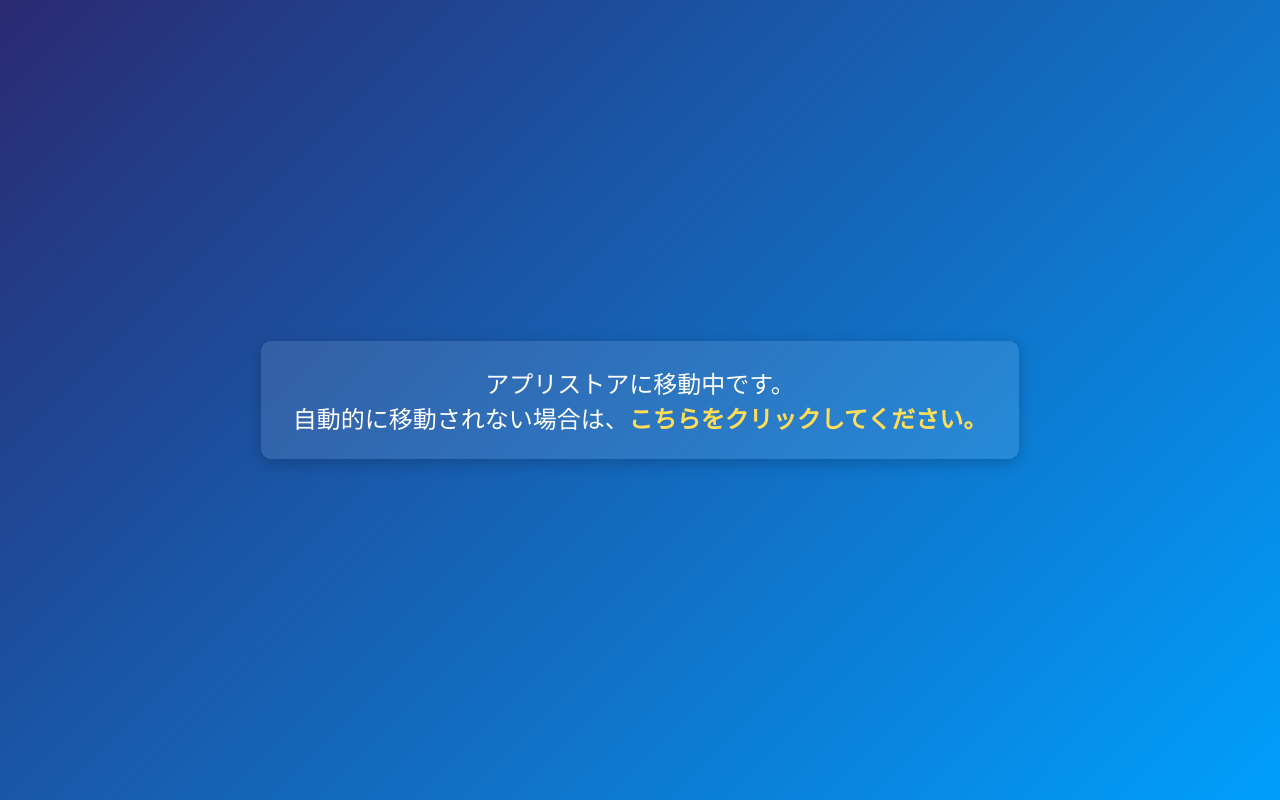
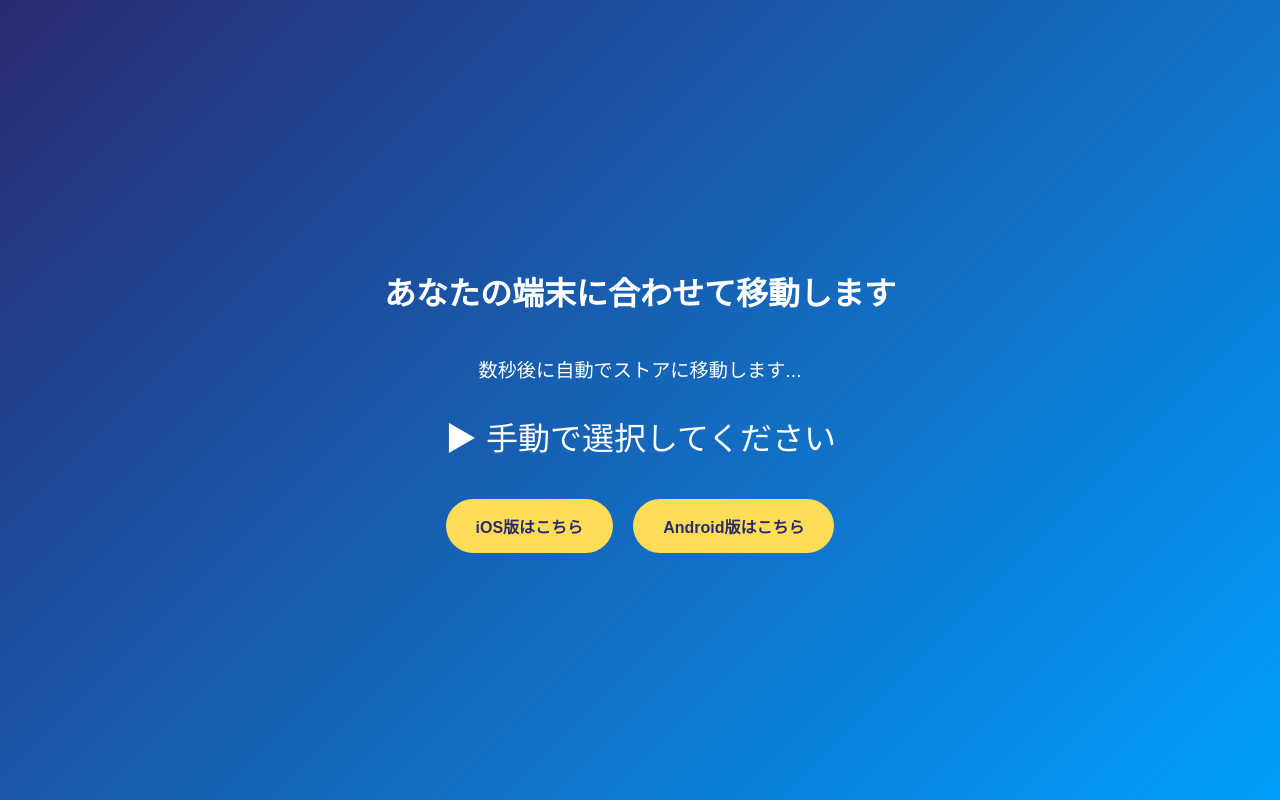
Before and after one commit to arukuArupaka/qr_to_app_arupaka, a plain HTML site: page index.html in a window 1280 px wide. Drawn offline with Linux system fonts and the light colour scheme.

Commit message:
Update index.html

```diff
--- a/index.html
+++ b/index.html
@@ -3,22 +3,23 @@
 <head>
     <meta charset="UTF-8">
     <meta name="viewport" content="width=device-width, initial-scale=1.0">
-    <meta http-equiv="refresh" content="1.5; url=https://apps.apple.com/us/app/%E5%A4%A7%E5%AD%A6%E7%94%9F%E6%B4%BB%E6%94%AF%E6%8F%B4%E3%82%A2%E3%83%97%E3%83%AAfor%E7%AB%8B%E5%91%BD%E9%A4%A8-%E6%AD%A9%E3%81%8F%E3%82%A2%E3%83%AB%E3%83%91%E3%82%AB-r/id6499567971">
-    <title>立命館大学の生活支援 歩くアルパカをインストール</title>
-    <meta name="description" content="立命館大学のアプリ開発サークルにより開発されました。新入生募集中です">
-<!-- Google tag (gtag.js) -->
+    <title>立命館大学 生活支援アプリ「歩くアルパカ」インストール</title>
+    <meta name="description" content="立命館大学アプリ開発サークル制作。新入生募集中！">
+
+    <!-- Google Analytics -->
     <script async src="https://www.googletagmanager.com/gtag/js?id=G-ZVVTTF9W0K"></script>
     <script>
       window.dataLayer = window.dataLayer || [];
       function gtag(){dataLayer.push(arguments);}
       gtag('js', new Date());
-
       gtag('config', 'G-ZVVTTF9W0K');
     </script>
+
     <style>
         body {
             margin: 0;
             display: flex;
+            flex-direction: column;
             align-items: center;
             justify-content: center;
             height: 100vh;
@@ -26,42 +27,103 @@
             font-family: 'Arial', sans-serif;
             color: #fff;
             overflow: hidden;
+            text-align: center;
+        }
+
+        h1 {
+            font-size: 2rem;
+            animation: slideIn 1s ease-out;
         }
 
         p {
-            text-align: center;
+            font-size: 1.2rem;
+            margin: 20px 0;
             animation: fadeIn 2s ease-in-out;
-            font-size: 1.5rem;
-            background: rgba(255, 255, 255, 0.1);
-            padding: 1.5rem 2rem;
-            border-radius: 10px;
-            box-shadow: 0 4px 15px rgba(0, 0, 0, 0.2);
+        }
+
+        .countdown {
+            font-size: 2rem;
+            margin: 10px 0;
+            animation: pulse 1s infinite;
+        }
+
+        .buttons {
+            margin-top: 30px;
+            display: flex;
+            gap: 20px;
+            flex-wrap: wrap;
+            justify-content: center;
         }
 
         a {
-            color: #ffdd57;
+            background: #ffdd57;
+            color: #2a2a72;
+            padding: 15px 30px;
+            border-radius: 50px;
             text-decoration: none;
             font-weight: bold;
-            transition: color 0.3s;
+            transition: transform 0.3s, background 0.3s;
         }
 
         a:hover {
-            color: #ffab40;
+            background: #ffab40;
+            transform: scale(1.1);
         }
 
         @keyframes fadeIn {
-            from {
-                opacity: 0;
-                transform: scale(0.9);
+            from { opacity: 0; transform: translateY(10px); }
+            to { opacity: 1; transform: translateY(0); }
         }
-            to {
-                opacity: 1;
-                transform: scale(1);
+
+        @keyframes slideIn {
+            from { opacity: 0; transform: translateY(-50px); }
+            to { opacity: 1; transform: translateY(0); }
         }
+
+        @keyframes pulse {
+            0% { transform: scale(1); }
+            50% { transform: scale(1.1); }
+            100% { transform: scale(1); }
         }
     </style>
 </head>
 <body>
-    <p>アプリストアに移動中です。<br>自動的に移動されない場合は、<a href="https://apps.apple.com/us/app/%E5%A4%A7%E5%AD%A6%E7%94%9F%E6%B4%BB%E6%94%AF%E6%8F%B4%E3%82%A2%E3%83%97%E3%83%AAfor%E7%AB%8B%E5%91%BD%E9%A4%A8-%E6%AD%A9%E3%81%8F%E3%82%A2%E3%83%AB%E3%83%91%E3%82%AB-r/id6499567971">こちらをクリックしてください。</a></p>
+    <h1>あなたの端末に合わせて移動します</h1>
+    <p>数秒後に自動でストアに移動します...</p>
+    <div class="countdown" id="countdown">3</div>
+
+    <div class="buttons">
+        <a href="https://apps.apple.com/us/app/%E5%A4%A7%E5%AD%A6%E7%94%9F%E6%B4%BB%E6%94%AF%E6%8F%B4%E3%82%A2%E3%83%97%E3%83%AAfor%E7%AB%8B%E5%91%BD%E9%A4%A8-%E6%AD%A9%E3%81%8F%E3%82%A2%E3%83%AB%E3%83%91%E3%82%AB-r/id6499567971">iOS版はこちら</a>
+        <a href="/install-arupaka-android-edition.html">Android版はこちら</a>
+    </div>
+
+    <script>
+        const userAgent = navigator.userAgent.toLowerCase();
+        let targetUrl = "";
+
+        if (userAgent.includes("iphone") || userAgent.includes("ipad")) {
+            targetUrl = "https://apps.apple.com/us/app/%E5%A4%A7%E5%AD%A6%E7%94%9F%E6%B4%BB%E6%94%AF%E6%8F%B4%E3%82%A2%E3%83%97%E3%83%AAfor%E7%AB%8B%E5%91%BD%E9%A4%A8-%E6%AD%A9%E3%81%8F%E3%82%A2%E3%83%AB%E3%83%91%E3%82%AB-r/id6499567971";
+        } else if (userAgent.includes("android")) {
+            targetUrl = "/install-arupaka-android-edition.html";
+        } else {
+            targetUrl = "";  // PCなどの場合は自動遷移しない
+        }
+
+        let countdown = 3;
+        const countdownElement = document.getElementById('countdown');
+
+        if (targetUrl) {
+            const timer = setInterval(() => {
+                countdown--;
+                countdownElement.textContent = countdown;
+                if (countdown <= 0) {
+                    clearInterval(timer);
+                    window.location.href = targetUrl;
+                }
+            }, 1000);
+        } else {
+            countdownElement.textContent = "▶ 手動で選択してください";
+        }
+    </script>
 </body>
 </html>
```
Lines whose indentation alone changed are shown as unchanged.
